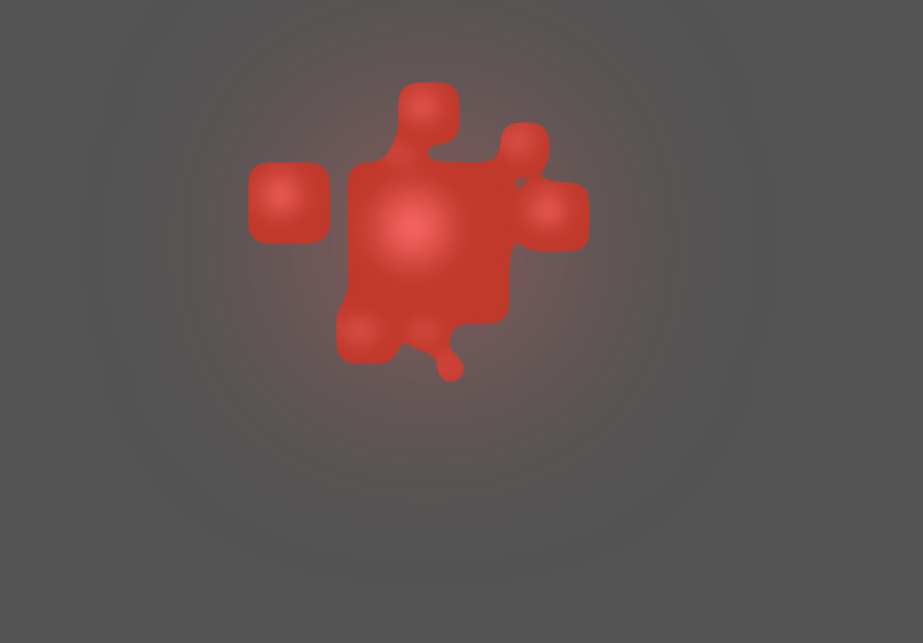
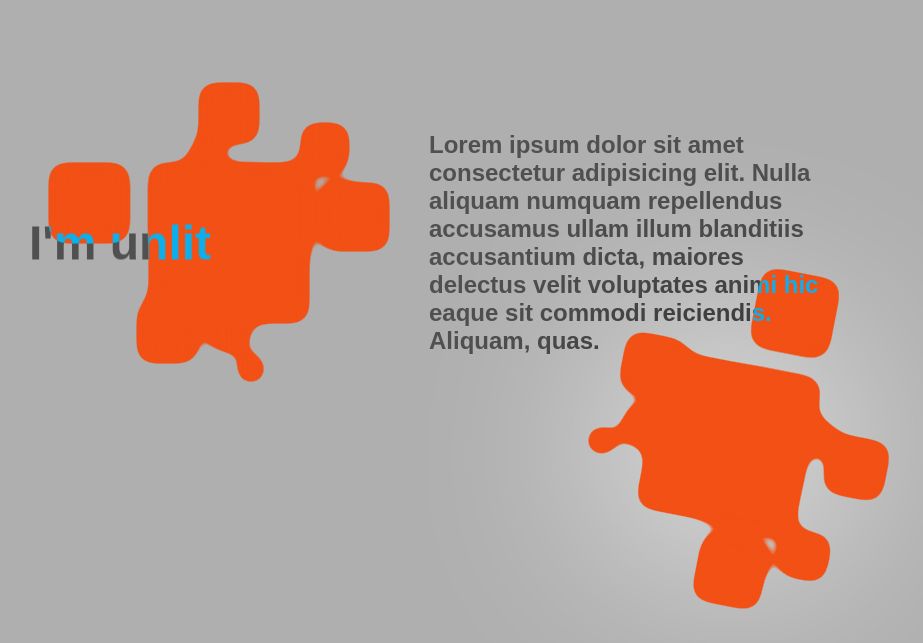
Before and after one commit to ElisNz/liquid-components, a Next.js app: page / in a window 1280 px wide. Shown: the part 157-800 px from the top of the page, without its empty margins (211-1134 px from the left). Built offline with nearby package versions, Linux system fonts and the light colour scheme.

Commit message:
added ContrastText component, added option props to Liquid component, added glow effect, added text-color-adjust: exact to globals.css, added CSS variables for background and foreground colors in globals.css

```diff
--- /dev/null
+++ b/src/app/components/ContrastText/ContrastText.module.css
@@ -0,0 +1,8 @@
+.contrast {
+  position: relative;
+  mix-blend-mode: difference;
+  -webkit-user-select: none;
+  user-select: none;
+  pointer-events: none;
+  z-index: 10;
+}
--- /dev/null
+++ b/src/app/components/ContrastText/ContrastText.tsx
@@ -0,0 +1,16 @@
+import styles from './ContrastText.module.css';
+
+interface ContrastTextProps {
+  children: React.ReactNode;
+  className?: string;
+}
+
+const ContrastText: React.FC<ContrastTextProps> = ({ children, className }) => {
+  return (
+    <div className={`${styles.contrast} ${className ?? ''}`}>
+      {children}
+    </div>
+  );
+};
+
+export default ContrastText;
--- a/src/app/components/Liquid/Liquid.module.css
+++ b/src/app/components/Liquid/Liquid.module.css
@@ -1,8 +1,8 @@
 @layer liquid;
 
 :root {
-  --primary-color: #ff6b6b;
-  --secondary-color: #c0392b;
+  --primary-color: #f25015;
+  --secondary-color: #15e3a9;
   --white: #ffffff;
 }
 
@@ -30,17 +30,21 @@
   position: absolute;
 	width: 40%;
 	height: 40%;
-  background: radial-gradient(circle at 40% 40%, var(--primary-color) 1%, var(--secondary-color) 40%);
   transform-origin: center;
   /* Repulsion offset — set by JS mousemove handler */
   --repulse-x: 0px;
   --repulse-y: 0px;
+  background-color: var(--primary-color);
   translate: var(--repulse-x) var(--repulse-y);
   transition: translate 0.25s ease-out;
 	animation:
     move 2s ease-in-out infinite alternate,
 } .bubble.wobble {
   animation: wobbleSettle 0.5s ease-in-out forwards;
+} .light {
+  --light-x: 0px;
+  --light-y: 0px;
+  background: radial-gradient(circle at calc(50% - var(--light-x)) calc(50% - var(--light-y)), var(--white) 1%, var(--primary-color) 60%);
 }
 
 .bubble:nth-child(1) {
@@ -146,6 +150,23 @@
   transform: translate(-50%, -50%);
   width: 70%;
   height: 70%;
-  background: radial-gradient(circle at center, rgba(255, 107, 107, 0.6), transparent);
+  background: radial-gradient(circle at center, var(--foreground), transparent);
   filter: blur(100px);
 }
+
+.text {
+  position: absolute;
+  width: 100%;
+  height: auto;
+  top: 50%;
+  left: 50%;
+  transform: translate(-50%, -50%);
+  font-size: 3rem;
+  font-weight: bold;
+  color: var(--white);
+  mix-blend-mode: difference;
+  -webkit-user-select: none;
+  user-select: none;
+  pointer-events: none;
+  z-index: 10;
+}
--- a/src/app/components/Liquid/Liquid.tsx
+++ b/src/app/components/Liquid/Liquid.tsx
@@ -1,13 +1,14 @@
 'use client';
 
 import { useState, useRef, useCallback, useId, useEffect } from 'react';
+import ContrastText from '../ContrastText/ContrastText';
 import styles from './Liquid.module.css';
 
 const BUBBLE_COUNT = 12;
 const REPULSE_RANGE = 120;    // px — how close the cursor must be to start pushing
 const REPULSE_STRENGTH = 25;  // px — maximum displacement at distance = 0
 
-const Liquid = () => {
+const Liquid = ({label, light, glow, className}: {label?: string, light?: boolean, glow?: boolean, className?: string}) => {
   const [wobbling, setWobbling] = useState<Set<number>>(new Set());
   const timersRef = useRef<Map<number, ReturnType<typeof setTimeout>>>(new Map());
   const gooeyRef = useRef<HTMLDivElement>(null);
@@ -26,6 +27,7 @@ const Liquid = () => {
         const mouseY = e.clientY - rect.top;
 
         const bubbles = gooey.children;
+
         for (let i = 0; i < bubbles.length; i++) {
           const el = bubbles[i] as HTMLElement;
           const bRect = el.getBoundingClientRect();
@@ -35,6 +37,7 @@ const Liquid = () => {
           const dx = bCenterX - mouseX;
           const dy = bCenterY - mouseY;
           const dist = Math.sqrt(dx * dx + dy * dy);
+
 
           if (dist < REPULSE_RANGE && dist > 0) {
             // Quadratic falloff feels more natural than linear
@@ -49,12 +52,23 @@ const Liquid = () => {
             const minX = -(bRect.left - rect.left);
             const maxY = rect.height - (bRect.top - rect.top + bRect.height);
             const minY = -(bRect.top - rect.top);
+
             rx = Math.max(minX, Math.min(maxX, rx));
             ry = Math.max(minY, Math.min(maxY, ry));
+
+            // Light position clamped to bubble's own bounds
+            const lx = Math.max(-bRect.width / 2, Math.min(bRect.width / 2, rx));
+            const ly = Math.max(-bRect.height / 2, Math.min(bRect.height / 2, ry));
+
+
+            el.style.setProperty('--light-x', `${light ? lx : 0}px`);
+            el.style.setProperty('--light-y', `${light ? ly : 0}px`);
 
             el.style.setProperty('--repulse-x', `${rx}px`);
             el.style.setProperty('--repulse-y', `${ry}px`);
           } else {
+            el.style.setProperty('--light-x', '0px');
+            el.style.setProperty('--light-y', '0px');
             el.style.setProperty('--repulse-x', '0px');
             el.style.setProperty('--repulse-y', '0px');
           }
@@ -100,13 +114,6 @@ const Liquid = () => {
     timersRef.current.set(index, timer);
   }, []);
 
-  const onClick = useCallback(() => {
-    // Trigger a wobble on all bubbles when the container is clicked
-    setWobbling(new Set(Array.from({ length: BUBBLE_COUNT }, (_, i) => i)));
-    // Clear all timers to prevent them from removing the wobble prematurely
-    timersRef.current.forEach(timer => clearTimeout(timer));
-    timersRef.current.clear();
-  }, []);
 
   const rawId = useId();
   // useId can contain colons which are invalid in SVG id attributes
@@ -114,7 +121,7 @@ const Liquid = () => {
 
 
   return (
-    <div className={styles.liquid}>
+    <div className={className ? `${styles.liquid} ${className}` : styles.liquid}>
       {/* Hidden SVG — defines the metaball filter once per instance */}
       <svg
         style={{ position: 'absolute', width: 0, height: 0, overflow: 'hidden' }}
@@ -147,12 +154,13 @@ const Liquid = () => {
         </defs>
       </svg>
 
-      <div className={styles.glow} />
+      {glow && <div className={styles.glow} />}
+      {label && <ContrastText className={styles.text}>{label}</ContrastText>}
       <div ref={gooeyRef} className={styles.gooey} style={{ filter: `url(#${filterId})` }}>
         {Array.from({ length: BUBBLE_COUNT }, (_, index) => (
           <div
             key={index}
-            className={`${styles.bubble} ${wobbling.has(index) ? styles.wobble : ''}`}
+            className={`${styles.bubble } ${wobbling.has(index) ? styles.wobble : ''} ${light ? styles.light : ''}`}
             onMouseEnter={() => handleBubbleHover(index)}
           />
         ))}
--- a/src/app/globals.css
+++ b/src/app/globals.css
@@ -1,13 +1,10 @@
 :root {
-  --background: #0a0a0ab1;
-  --foreground: #ededed;
+  --background: #afafaf;
+  --foreground: #ffffff;
 }
 
 @media (prefers-color-scheme: dark) {
-  :root {
-    --background: #0a0a0ab1;
-    --foreground: #ededed;
-  }
+
 }
 
 html,
--- a/src/app/page.module.css
+++ b/src/app/page.module.css
@@ -17,3 +17,27 @@
   width: 400px;
   height: 400px;
 }
+
+.heading {
+  height: 100%;
+  display: flex;
+  align-items: center;
+  justify-content: center;
+  font-size: 1.5rem;
+  font-weight: bold;
+  color: var(--white);
+  mix-blend-mode: difference;
+  -webkit-user-select: none;
+  user-select: none;
+  pointer-events: none;
+  z-index: 10;
+}
+
+.background {
+  position: absolute;
+  bottom: 200px;
+  left: 100px;
+  width: 100%;
+  height: 100%;
+  rotate: 101deg;
+}
--- a/src/app/page.tsx
+++ b/src/app/page.tsx
@@ -1,12 +1,17 @@
 import styles from "./page.module.css";
 import Liquid from "./components/Liquid/Liquid";
+import ContrastText from "./components/ContrastText/ContrastText";
 
 export default function Home() {
   return (
     <div className={styles.page}>
       <main className={styles.main}>
         <div className={styles.container}>
-          <Liquid />
+          <Liquid label="I'm unlit" />
+        </div>
+        <div className={styles.container}>
+          <ContrastText className={styles.heading}>Lorem ipsum dolor sit amet consectetur adipisicing elit. Nulla aliquam numquam repellendus accusamus ullam illum blanditiis accusantium dicta, maiores delectus velit voluptates animi hic eaque sit commodi reiciendis. Aliquam, quas.</ContrastText>
+          <Liquid className={styles.background} glow />
         </div>
       </main>
     </div>
```
